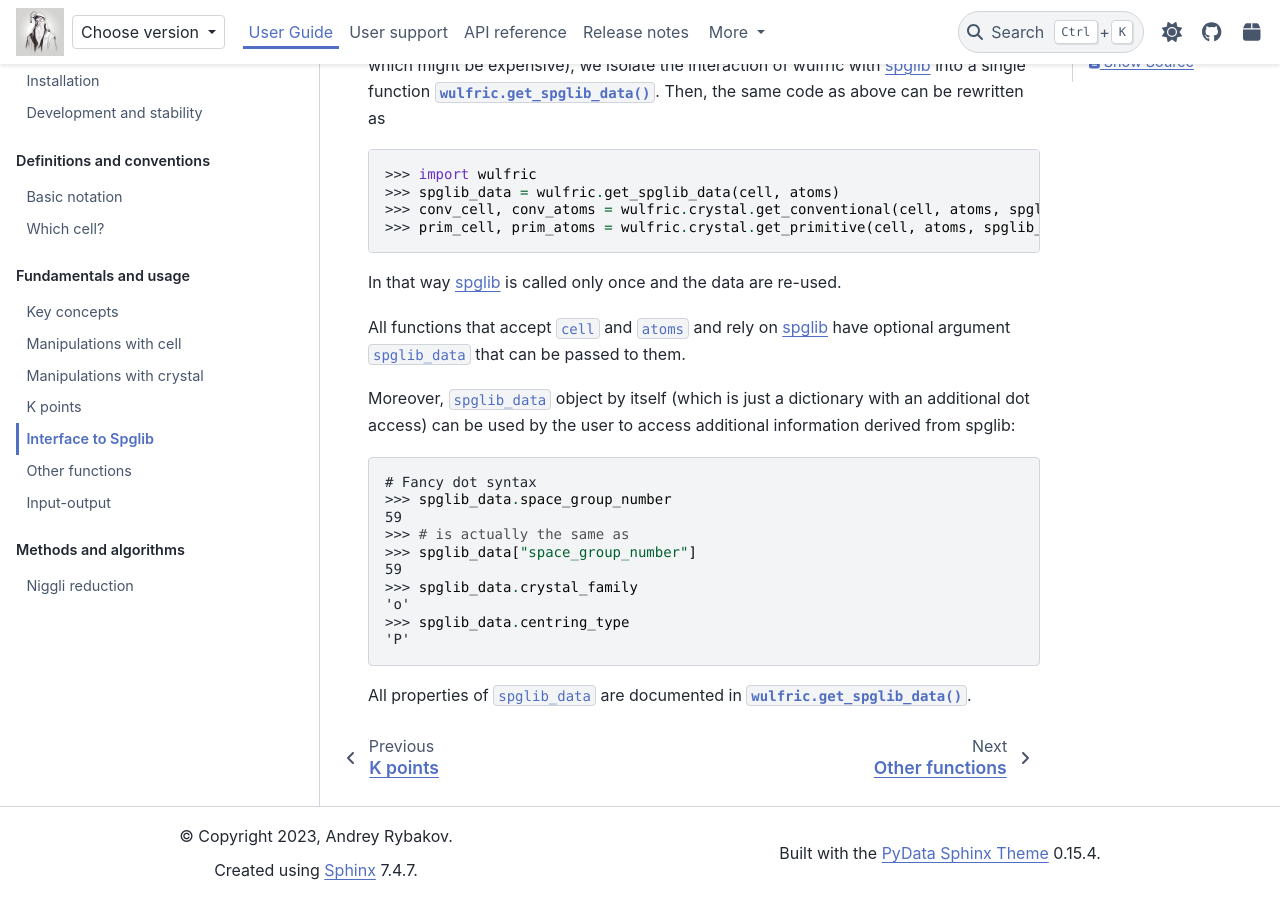
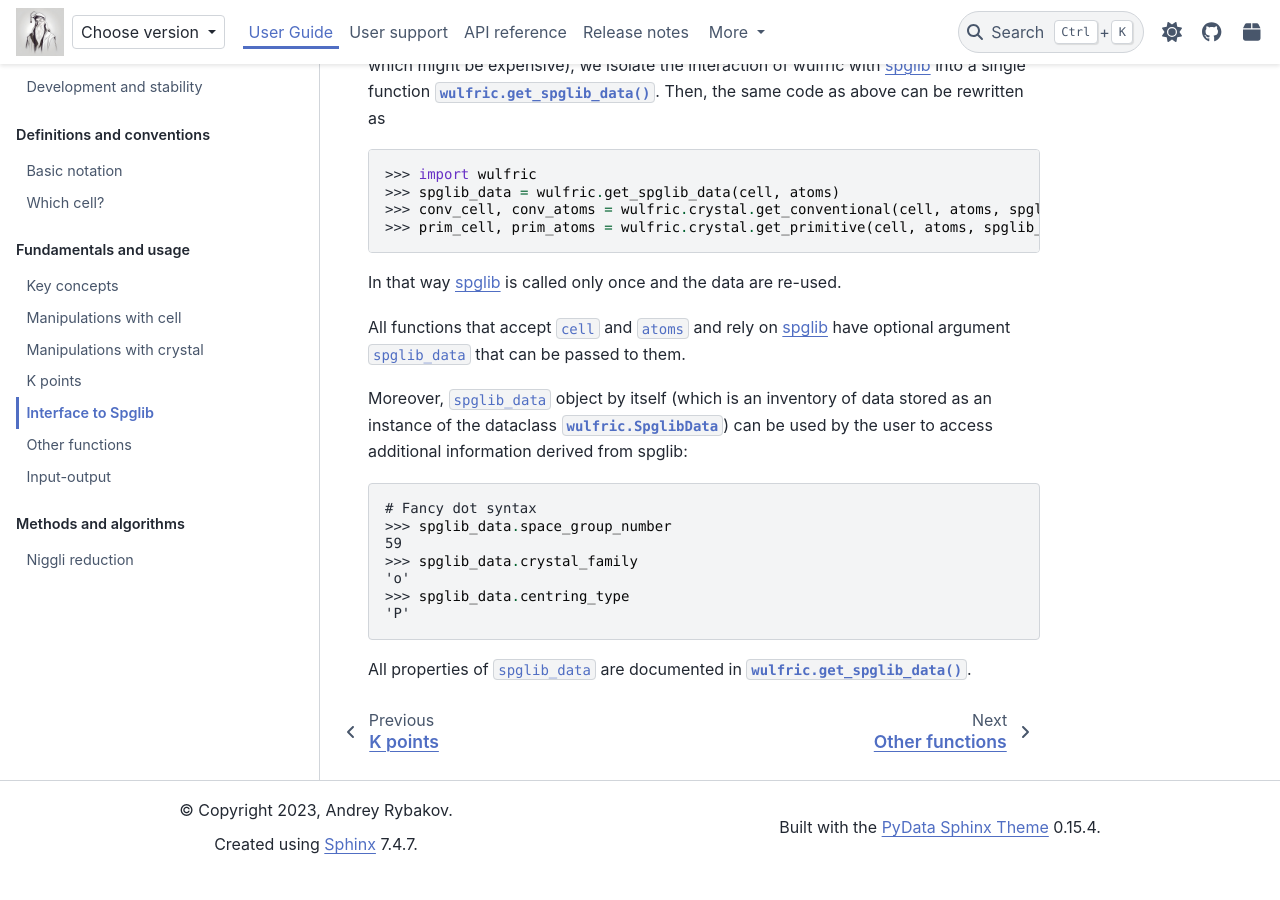
Before and after one commit to adrybakov/wulfric, a Sphinx documentation site: the page built from docs/source/user-guide/usage/spglib-interface.rst, in a window 1280 px wide and 900 px high, scrolled down 945 px. Built offline with Sphinx 7.4.7 and the PyData theme 0.15.4, drawn with Linux system fonts in a browser that asks for light colours; pages that are not in the unit, such as notebooks, are missing from menus; after the commit the page ends 1819 px from its top, so only the background shows below that.

Commit message:
Fix doctest

```diff
--- a/docs/source/user-guide/usage/spglib-interface.rst
+++ b/docs/source/user-guide/usage/spglib-interface.rst
@@ -60,16 +60,14 @@
 All functions that accept ``cell`` and ``atoms`` and rely on |spglib|_ have optional
 argument ``spglib_data`` that can be passed to them.
 
-Moreover, ``spglib_data`` object by itself (which is just a dictionary with an additional dot access)
-can be used by the user to access additional information derived from spglib:
+Moreover, ``spglib_data`` object by itself (which is an inventory of data stored as an
+instance of the dataclass :py:class:`wulfric.SpglibData`) can be used by the user to access
+additional information derived from spglib:
 
 .. doctest::
 
     # Fancy dot syntax
     >>> spglib_data.space_group_number
-    59
-    >>> # is actually the same as
-    >>> spglib_data["space_group_number"]
     59
     >>> spglib_data.crystal_family
     'o'
```
